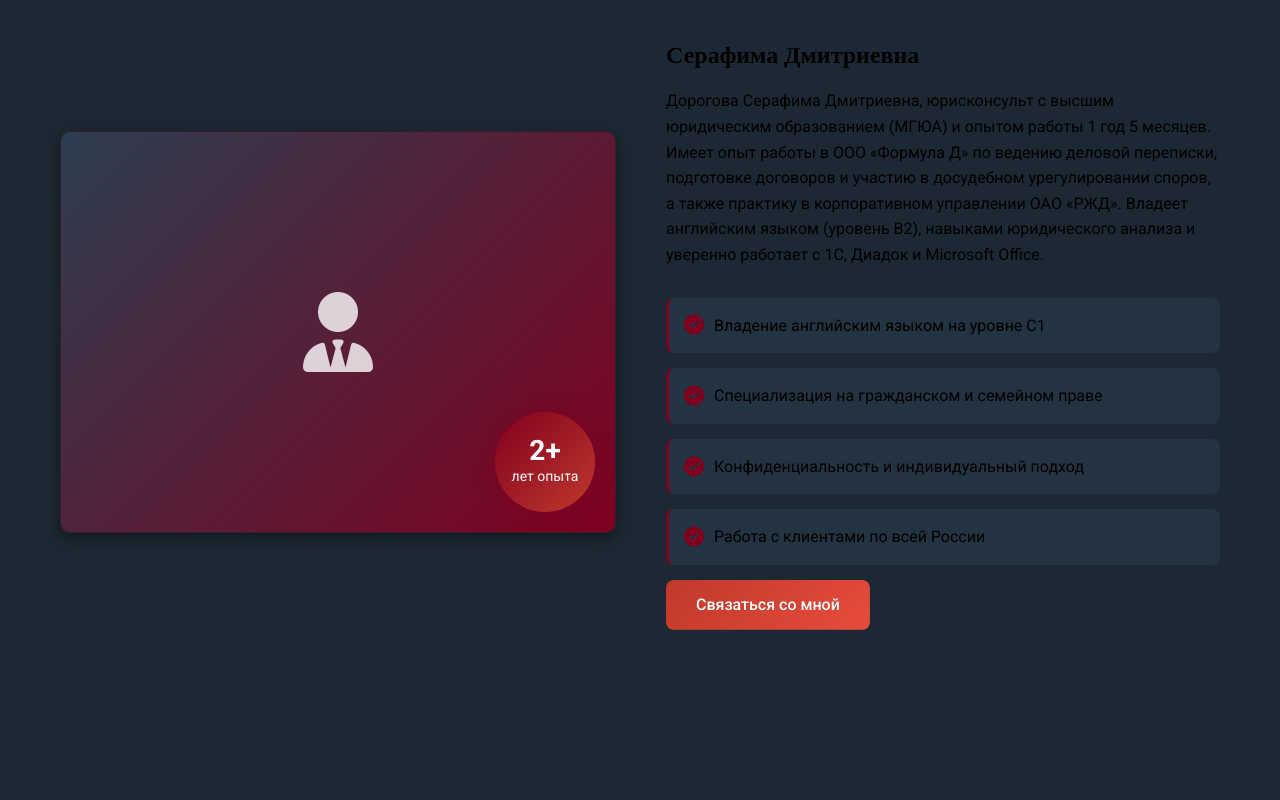
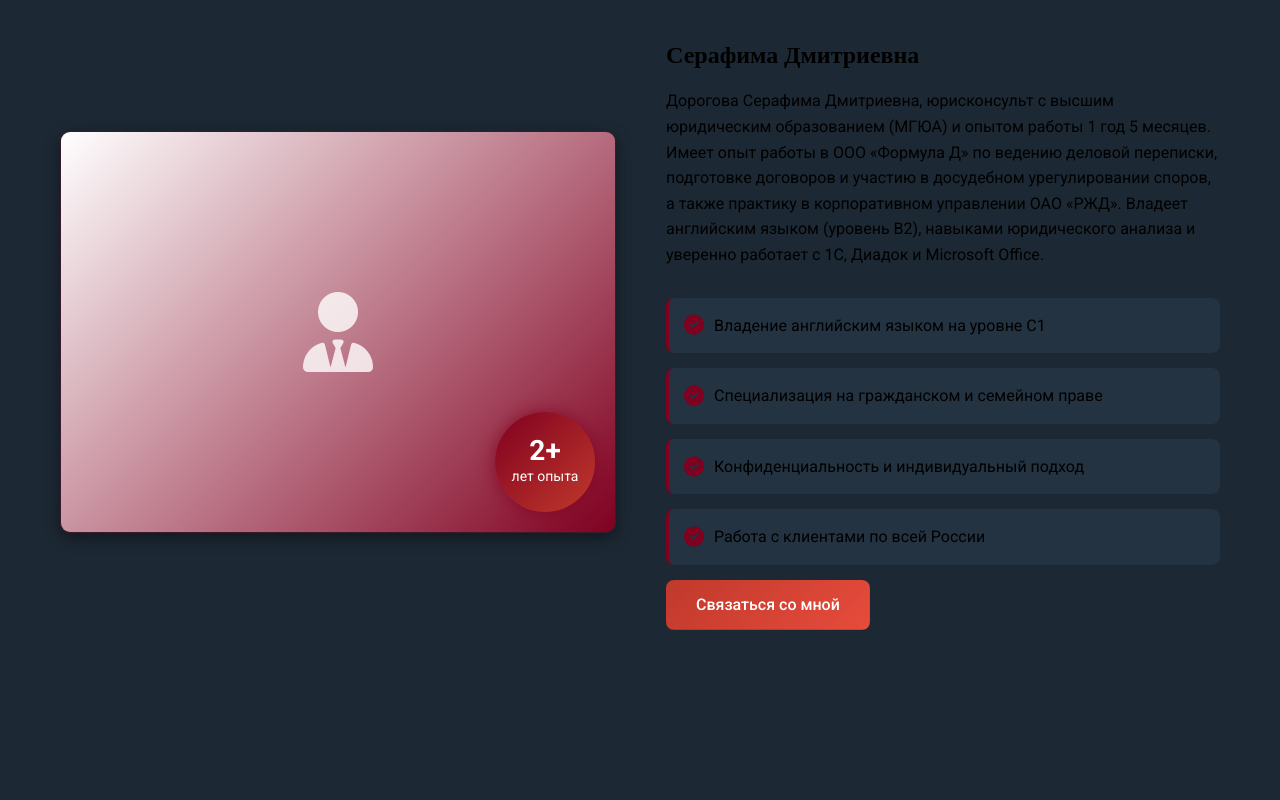
Before and after one commit to zenasy/dorogovaVisitka, a plain HTML site: page index.html in a window 1280 px wide. Shown: the part 960-1760 px from the top of the page. Drawn offline with nearby package versions, Linux system fonts and the light colour scheme.

Commit message:
Update styles.css

```diff
--- a/styles.css
+++ b/styles.css
@@ -1,6 +1,6 @@
 /* Базовые стили и переменные - ТЕМНО-СЕРАЯ С БОРДОВЫМ ЦВЕТОВАЯ СХЕМА */
 :root {
-    --primary-color: #2c3e50; /* Темно-сине-серый (основной) */
+    --primary-color: #ffffff; /* Темно-сине-серый (основной) */
     --secondary-color: #800020; /* Бордовый (акцентный) */
     --accent-color: #c0392b; /* Темно-красный (второй акцент) */
     --accent-light: #e74c3c; /* Светло-красный */
```
